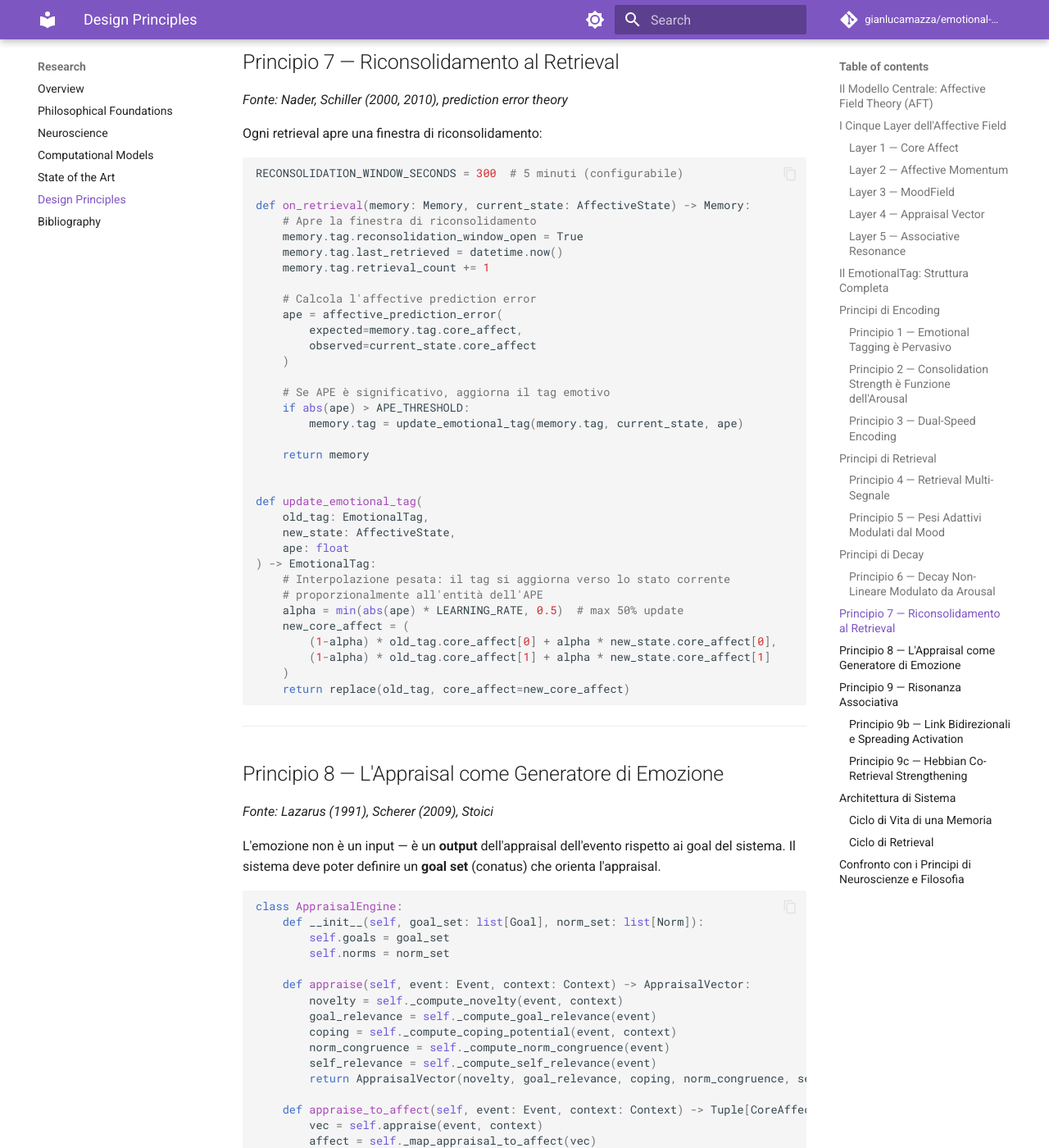
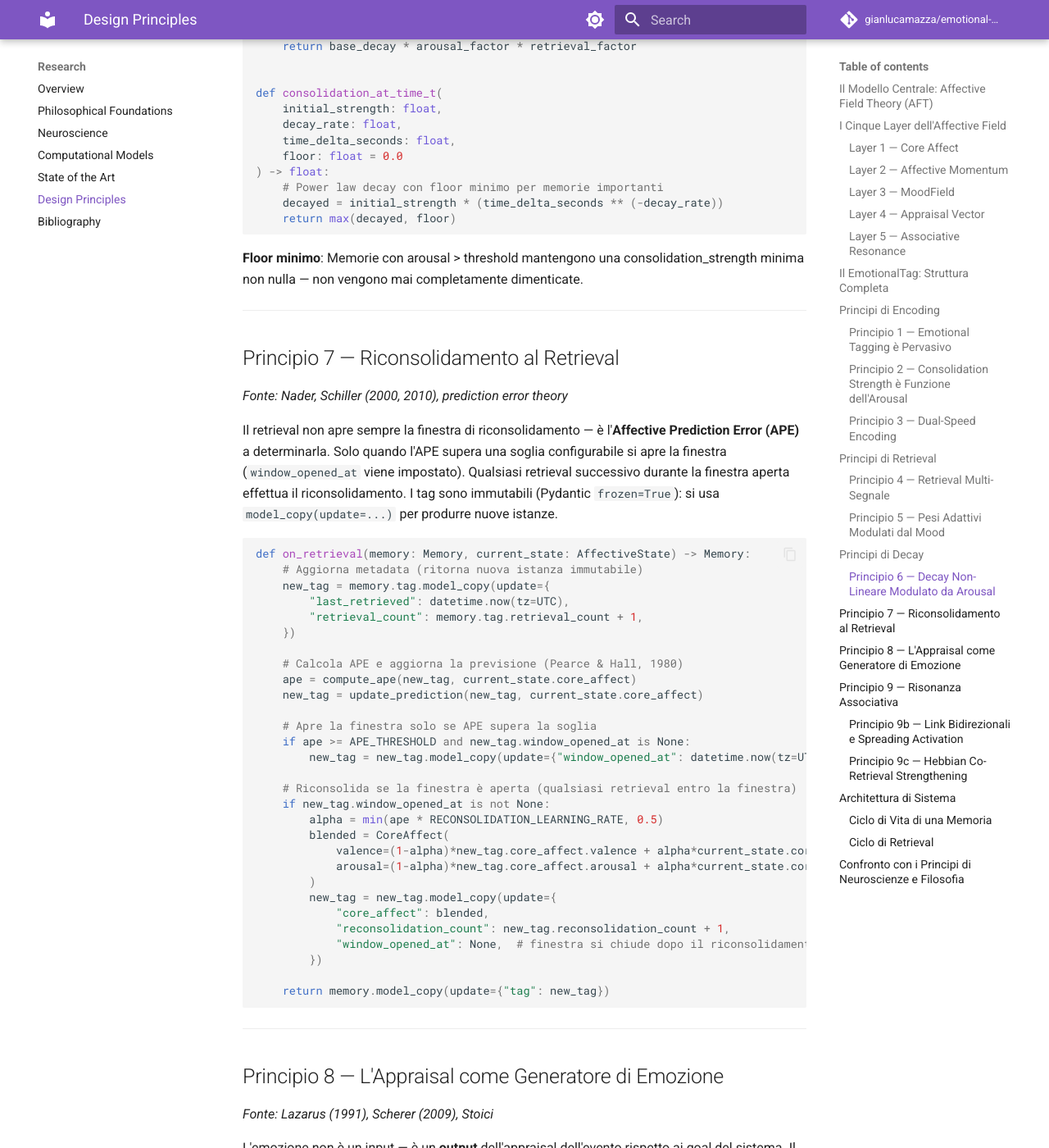
Before and after one commit to gianlucamazza/emotional-memory, an MkDocs documentation site: the page built from docs/research/05_design_principles.md, in a window 1280 px wide and 1400 px high, scrolled down 6590 px. Shown: the whole window at 82% size. Built offline with MkDocs 1.6.1 and Material for MkDocs 9.7.7, drawn with Linux system fonts in a browser that asks for light colours; comment, search, counter and statistics services are not loaded; some of the changed text lies outside the part shown.

Commit message:
docs: align research docs with v0.5.0 implementation
05_design_principles.md:
- AffectiveMomentum: replace velocity/acceleration Tuples with flat
  fields (d_valence, d_arousal, dd_valence, dd_arousal)
- ResonanceLink: source_memory_id/target_memory_id -> source_id/target_id
- EmotionalTag: replace @dataclass+tuples with Pydantic BaseModel; add
  6 missing fields (reconsolidation_count, pending_appraisal,
  window_opened_at, expected_affect, prediction_learning_rate,
  emotion_label)
- on_retrieval(): APE-gated window + immutable model_copy() pattern
  replaces always-open window + mutable mutation pseudocode
- adaptive_weights(): smooth tanh sigmoid gates replace hard if-thresholds
- AppraisalEngine: Protocol with appraise(event_text, context) replaces
  class with Goal/Norm constructor that never existed

03_computational_models.md:
- Note that intrinsic_pleasantness is replaced by self_relevance in the
  implementation, with rationale for the intentional CPM deviation

02_neuroscience.md:
- AppraisalVector dimensions: 4 -> 5
- Reconsolidation paragraph: APE-gated window description with
  Pearce & Hall (1980) reference

06_bibliography.md:
- Add Pearce & Hall (1980) and Yerkes & Dodson (1908) under new
  "Predictive Learning e Arousal" section

Co-Authored-By: Claude Sonnet 4.6 <noreply@anthropic.com>

````diff
--- a/docs/research/05_design_principles.md
+++ b/docs/research/05_design_principles.md
@@ -38,8 +38,10 @@ L'insight fondamentale di Spinoza: "Laetitia est transitio hominis a minore ad m
 
 ```python
 AffectiveMomentum:
-    velocity: Tuple[float, float]      # (dv/dt, da/dt) — velocità nel piano valence-arousal
-    acceleration: Tuple[float, float]  # (d²v/dt², d²a/dt²) — accelerazione
+    d_valence: float   # dv/dt — prima derivata della valence
+    d_arousal: float   # da/dt — prima derivata dell'arousal
+    dd_valence: float  # d²v/dt² — accelerazione della valence
+    dd_arousal: float  # d²a/dt² — accelerazione dell'arousal
 ```
 
 Il momentum informa:
@@ -116,8 +118,8 @@ Quando una memoria viene encodata o recuperata, **risuona** con altre per:
 
 ```python
 ResonanceLink:
-    source_memory_id: str
-    target_memory_id: str
+    source_id: str
+    target_id: str
     strength: float             # [0.0, 1.0]
     link_type: Literal['semantic', 'emotional', 'temporal', 'causal', 'contrastive']
 ```
@@ -131,16 +133,15 @@ I link di risonanza formano cluster emotivi che si rinforzano reciprocamente dur
 Ogni memoria porta un `EmotionalTag` che cattura tutti e 5 i layer al momento dell'encoding:
 
 ```python
-@dataclass
-class EmotionalTag:
+class EmotionalTag(BaseModel):  # Pydantic, frozen=True
     # Layer 1: Core Affect al momento dell'encoding
-    core_affect: Tuple[float, float]          # (valence, arousal)
+    core_affect: CoreAffect                   # (valence, arousal)
 
     # Layer 2: Momentum al momento dell'encoding
-    momentum: Tuple[Tuple[float, float], Tuple[float, float]]  # (velocity, acceleration)
+    momentum: AffectiveMomentum               # (d_valence, d_arousal, dd_valence, dd_arousal)
 
     # Layer 3: Mood snapshot al momento dell'encoding
-    mood_snapshot: Tuple[float, float, float]  # (valence, arousal, dominance)
+    mood_snapshot: MoodField                  # (valence, arousal, dominance, inertia, timestamp)
 
     # Layer 4: Appraisal che ha generato questa emozione
     appraisal: AppraisalVector | None         # None se emozione esogena
@@ -151,9 +152,22 @@ class EmotionalTag:
     # Metadata
     timestamp: datetime
     consolidation_strength: float             # [0.0, 1.0] — modulata da arousal
-    reconsolidation_window_open: bool         # True per T_recon secondi dopo retrieval
     last_retrieved: datetime | None
     retrieval_count: int
+    reconsolidation_count: int                # numero di riconsolidamenti avvenuti
+
+    # Dual-path encoding (LeDoux, 1996)
+    pending_appraisal: bool                   # True quando fast-path; elaborate() completarà il tag
+
+    # APE-gated reconsolidation window (Pearce & Hall, 1980)
+    window_opened_at: datetime | None         # timestamp apertura finestra; None = chiusa
+
+    # Pearce-Hall predictive learning
+    expected_affect: CoreAffect | None        # previsione EMA del core_affect futuro
+    prediction_learning_rate: float           # tasso adattivo in [0.05, 0.80]
+
+    # Plutchik discrete emotion label (auto_categorize)
+    emotion_label: EmotionLabel | None        # None se auto_categorize=False
 ```
 
 ---
@@ -220,26 +234,31 @@ def retrieval_score(
 I pesi `w` non sono fissi — dipendono dal Mood corrente:
 
 ```python
-def adaptive_weights(mood: MoodField) -> np.ndarray:
-    # Base weights
-    w = np.array([0.35, 0.25, 0.15, 0.10, 0.10, 0.05])
+def adaptive_weights(mood: MoodField, base: list[float], config: AdaptiveWeightsConfig) -> np.ndarray:
+    # I pesi vengono modulati con smooth sigmoid (tanh) — nessuna soglia hard
+    w = np.array(base, dtype=float)
 
-    # Mood negativo intenso → più peso all'emotional congruence
-    if mood.valence < -0.5:
-        w[1] += 0.1; w[2] += 0.05
-        w[0] -= 0.15  # meno peso semantico
+    # Mood negativo → emotional signals dominano (s2, s3 ↑, s1 ↓)
+    neg = smooth_gate(mood.valence, center=-0.3, sharpness=5.0)  # attiva sotto center
+    w[1] += config.negative_mood_strength * neg * (2/3)   # mood congruence
+    w[2] += config.negative_mood_strength * neg * (1/3)   # affect proximity
+    w[0] -= config.negative_mood_strength * neg           # semantic
 
-    # Alta arousal → più sensibilità al momentum
-    if mood.arousal > 0.7:
-        w[3] += 0.1
-        w[0] -= 0.1
+    # Alta arousal → momentum alignment domina (s4 ↑, s1 ↓)
+    high_a = smooth_gate(mood.arousal, center=0.6, sharpness=5.0)  # attiva sopra center
+    w[3] += config.high_arousal_strength * high_a
+    w[0] -= config.high_arousal_strength * high_a
 
-    # Mood neutro/calmo → retrieval più razionale/semantico
-    if abs(mood.valence) < 0.2 and mood.arousal < 0.3:
-        w[0] += 0.15
-        w[1] -= 0.1; w[2] -= 0.05
+    # Mood calmo/neutro → retrieval semantico prevale (s1 ↑, s2, s3 ↓)
+    calm = smooth_gate(mood.arousal, center=0.3, sharpness=-5.0) * \
+           (1.0 - abs(mood.valence))  # bassa arousal + valence neutro
+    w[0] += config.calm_semantic_strength * calm
+    w[1] -= config.calm_semantic_strength * calm * (2/3)
+    w[2] -= config.calm_semantic_strength * calm * (1/3)
 
-    return w / w.sum()  # normalizza
+    w = w.clip(0.0)  # nessun peso negativo
+    total = w.sum()
+    return w / total if total > 0 else np.full(len(w), 1.0 / len(w))  # fallback uniforme
 ```
 
 ---
@@ -283,43 +302,38 @@ def consolidation_at_time_t(
 ## Principio 7 — Riconsolidamento al Retrieval
 *Fonte: Nader, Schiller (2000, 2010), prediction error theory*
 
-Ogni retrieval apre una finestra di riconsolidamento:
+Il retrieval non apre sempre la finestra di riconsolidamento — è l'**Affective Prediction Error (APE)** a determinarla. Solo quando l'APE supera una soglia configurabile si apre la finestra (`window_opened_at` viene impostato). Qualsiasi retrieval successivo durante la finestra aperta effettua il riconsolidamento. I tag sono immutabili (Pydantic `frozen=True`): si usa `model_copy(update=...)` per produrre nuove istanze.
 
 ```python
-RECONSOLIDATION_WINDOW_SECONDS = 300  # 5 minuti (configurabile)
+def on_retrieval(memory: Memory, current_state: AffectiveState) -> Memory:
+    # Aggiorna metadata (ritorna nuova istanza immutabile)
+    new_tag = memory.tag.model_copy(update={
+        "last_retrieved": datetime.now(tz=UTC),
+        "retrieval_count": memory.tag.retrieval_count + 1,
+    })
 
-def on_retrieval(memory: Memory, current_state: AffectiveState) -> Memory:
-    # Apre la finestra di riconsolidamento
-    memory.tag.reconsolidation_window_open = True
-    memory.tag.last_retrieved = datetime.now()
-    memory.tag.retrieval_count += 1
+    # Calcola APE e aggiorna la previsione (Pearce & Hall, 1980)
+    ape = compute_ape(new_tag, current_state.core_affect)
+    new_tag = update_prediction(new_tag, current_state.core_affect)
 
-    # Calcola l'affective prediction error
-    ape = affective_prediction_error(
-        expected=memory.tag.core_affect,
-        observed=current_state.core_affect
-    )
+    # Apre la finestra solo se APE supera la soglia
+    if ape >= APE_THRESHOLD and new_tag.window_opened_at is None:
+        new_tag = new_tag.model_copy(update={"window_opened_at": datetime.now(tz=UTC)})
 
-    # Se APE è significativo, aggiorna il tag emotivo
-    if abs(ape) > APE_THRESHOLD:
-        memory.tag = update_emotional_tag(memory.tag, current_state, ape)
+    # Riconsolida se la finestra è aperta (qualsiasi retrieval entro la finestra)
+    if new_tag.window_opened_at is not None:
+        alpha = min(ape * RECONSOLIDATION_LEARNING_RATE, 0.5)
+        blended = CoreAffect(
+            valence=(1-alpha)*new_tag.core_affect.valence + alpha*current_state.core_affect.valence,
+            arousal=(1-alpha)*new_tag.core_affect.arousal + alpha*current_state.core_affect.arousal,
+        )
+        new_tag = new_tag.model_copy(update={
+            "core_affect": blended,
+            "reconsolidation_count": new_tag.reconsolidation_count + 1,
+            "window_opened_at": None,  # finestra si chiude dopo il riconsolidamento
+        })
 
-    return memory
-
-
-def update_emotional_tag(
-    old_tag: EmotionalTag,
-    new_state: AffectiveState,
-    ape: float
-) -> EmotionalTag:
-    # Interpolazione pesata: il tag si aggiorna verso lo stato corrente
-    # proporzionalmente all'entità dell'APE
-    alpha = min(abs(ape) * LEARNING_RATE, 0.5)  # max 50% update
-    new_core_affect = (
-        (1-alpha) * old_tag.core_affect[0] + alpha * new_state.core_affect[0],
-        (1-alpha) * old_tag.core_affect[1] + alpha * new_state.core_affect[1]
-    )
-    return replace(old_tag, core_affect=new_core_affect)
+    return memory.model_copy(update={"tag": new_tag})
 ```
 
 ---
@@ -330,23 +344,18 @@ def update_emotional_tag(
 L'emozione non è un input — è un **output** dell'appraisal dell'evento rispetto ai goal del sistema. Il sistema deve poter definire un **goal set** (conatus) che orienta l'appraisal.
 
 ```python
-class AppraisalEngine:
-    def __init__(self, goal_set: list[Goal], norm_set: list[Norm]):
-        self.goals = goal_set
-        self.norms = norm_set
+class AppraisalEngine(Protocol):
+    """Duck-typed protocol — nessuna ereditarietà richiesta.
 
-    def appraise(self, event: Event, context: Context) -> AppraisalVector:
-        novelty = self._compute_novelty(event, context)
-        goal_relevance = self._compute_goal_relevance(event)
-        coping = self._compute_coping_potential(event, context)
-        norm_congruence = self._compute_norm_congruence(event)
-        self_relevance = self._compute_self_relevance(event)
-        return AppraisalVector(novelty, goal_relevance, coping, norm_congruence, self_relevance)
+    Le implementazioni disponibili:
+      - LLMAppraisalEngine  : usa un LLM (OpenAI-compatible) con prompt Scherer CPM
+      - KeywordAppraisalEngine: regole basate su keyword, nessuna dipendenza esterna
+      - StaticAppraisalEngine : ritorna un vettore fisso (per test)
+    """
 
-    def appraise_to_affect(self, event: Event, context: Context) -> Tuple[CoreAffect, AppraisalVector]:
-        vec = self.appraise(event, context)
-        affect = self._map_appraisal_to_affect(vec)
-        return affect, vec
+    def appraise(
+        self, event_text: str, context: dict | None = None
+    ) -> AppraisalVector: ...
 ```
 
 ---
@@ -383,8 +392,8 @@ def build_resonance_links(
         if resonance > RESONANCE_THRESHOLD:
             link_type = classify_link_type(sem_sim, emo_sim, temporal_prox)
             links.append(ResonanceLink(
-                source_memory_id=new_memory.id,
-                target_memory_id=mem.id,
+                source_id=new_memory.id,
+                target_id=mem.id,
                 strength=resonance,
                 link_type=link_type
             ))
````
Also changed, not shown: docs/research/02_neuroscience.md (+2 -2 lines), docs/research/03_computational_models.md (+4 -2 lines), docs/research/06_bibliography.md (+5 -0 lines), 1 other file.
